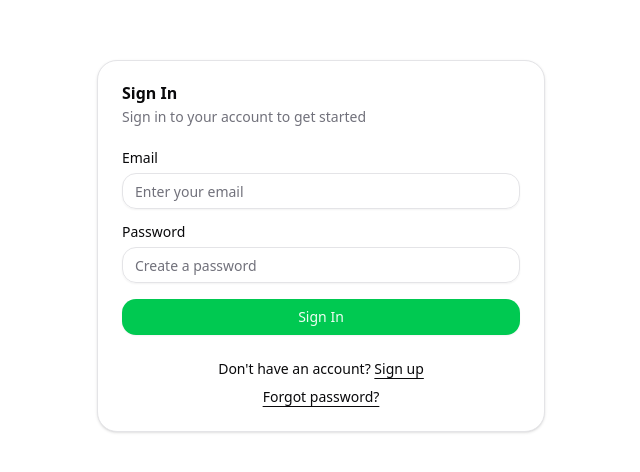
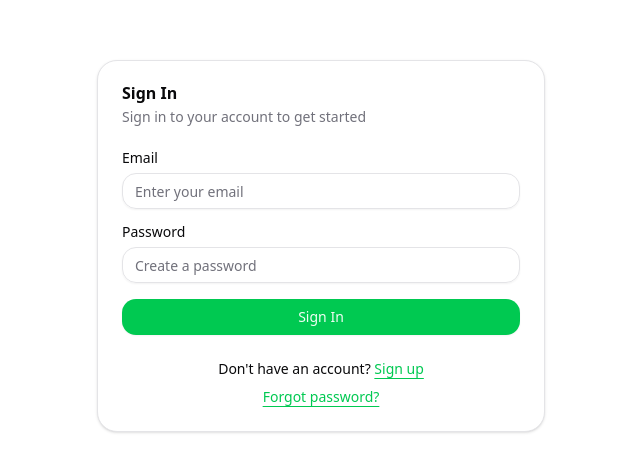
Before and after one commit to kubaparol/trenova, a Next.js app: page /sign-in in a window 1280 px wide. Shown: the part 154-626 px from the top of the page, without its empty margins (319-959 px from the left). Built offline with nearby package versions, Linux system fonts and the light colour scheme.

Commit message:
style: Update link styles in ForgotPasswordView, SignInView, and SignUpView to include text-primary class

```diff
--- a/src/components/views/ForgotPasswordView.tsx
+++ b/src/components/views/ForgotPasswordView.tsx
@@ -42,7 +42,7 @@ export function ForgotPasswordView() {
           Back to{" "}
           <Link
             href={ProjectUrls.signIn}
-            className="underline underline-offset-4"
+            className="underline underline-offset-4 text-primary"
           >
             Sign in
           </Link>
--- a/src/components/views/SignInView.tsx
+++ b/src/components/views/SignInView.tsx
@@ -45,7 +45,7 @@ export function SignInView() {
             Don&apos;t have an account?{" "}
             <Link
               href={ProjectUrls.signUp}
-              className="underline underline-offset-4"
+              className="underline underline-offset-4 text-primary"
             >
               Sign up
             </Link>
@@ -53,7 +53,7 @@ export function SignInView() {
 
           <Link
             href={ProjectUrls.forgotPassword}
-            className="underline underline-offset-4"
+            className="underline underline-offset-4 text-primary"
           >
             Forgot password?
           </Link>
--- a/src/components/views/SignUpView.tsx
+++ b/src/components/views/SignUpView.tsx
@@ -58,7 +58,7 @@ export function SignUpView() {
           Already have an account?{" "}
           <Link
             href={ProjectUrls.signIn}
-            className="underline underline-offset-4"
+            className="underline underline-offset-4 text-primary"
           >
             Sign in
           </Link>
```
